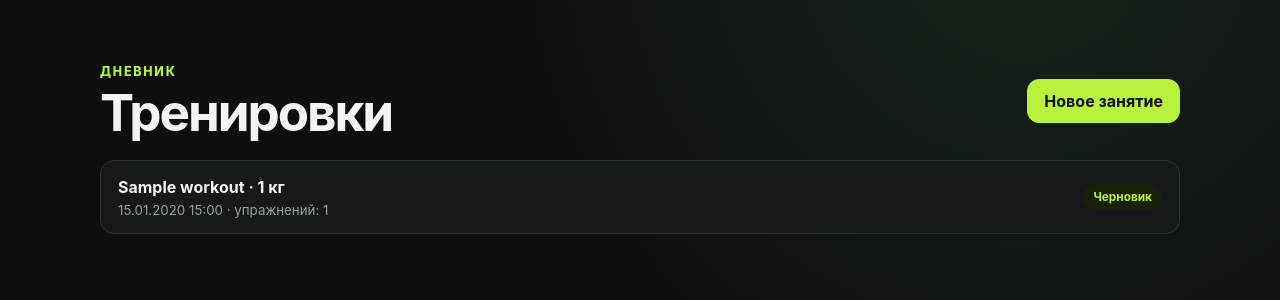
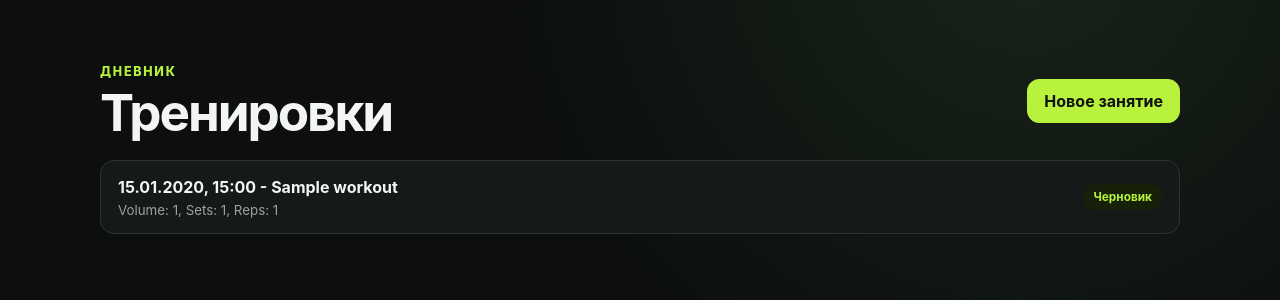
Before and after one commit to z00k0/gym_site, a Django app: page /workouts/ in a window 1280 px wide. Shown: the part 68-368 px from the top of the page. Run offline with Django 5.2, Linux system fonts and the light colour scheme; a user stored in the database is signed in; tables that the repository leaves empty hold one stand-in row (values such as "Sample post").

Commit message:
Update workout list metrics and finish redirect

```diff
--- a/templates/workouts/list.html
+++ b/templates/workouts/list.html
@@ -1,2 +1,2 @@
 {% extends 'base.html' %}
-{% block content %}<div class="section-head"><div><p class="eyebrow">Дневник</p><h1>Тренировки</h1></div><a class="button primary" href="{% url 'workout_create' %}">Новое занятие</a></div><div class="stack">{% for workout in workouts %}<a class="list-card" href="{% url 'workout_detail' workout.pk %}"><span><strong>{{ workout }} · {{ workout.tonnage|floatformat:-2 }} кг</strong><small>{{ workout.started_at|date:'d.m.Y H:i' }} · упражнений: {{ workout.items.count }}</small></span><span class="badge">{{ workout.get_status_display }}</span></a>{% empty %}<div class="empty">История пока пуста.</div>{% endfor %}</div>{% endblock %}
+{% block content %}<div class="section-head"><div><p class="eyebrow">Дневник</p><h1>Тренировки</h1></div><a class="button primary" href="{% url 'workout_create' %}">Новое занятие</a></div><div class="stack">{% for workout in workouts %}<a class="list-card" href="{% url 'workout_detail' workout.pk %}"><span><strong>{{ workout.started_at|date:'d.m.Y, H:i' }} - {{ workout }}</strong><small>Volume: {{ workout.tonnage|floatformat:-2 }}, Sets: {{ workout.completed_sets }}, Reps: {{ workout.completed_reps }}</small></span><span class="badge">{{ workout.get_status_display }}</span></a>{% empty %}<div class="empty">История пока пуста.</div>{% endfor %}</div>{% endblock %}
--- a/workouts/views.py
+++ b/workouts/views.py
@@ -4,6 +4,7 @@ from django.contrib import messages
 from django.contrib.auth.decorators import login_required
 from django.db import transaction
 from django.db.models import (
+    Count,
     DecimalField,
     ExpressionWrapper,
     F,
@@ -167,7 +168,14 @@ def workout_list(request):
             Sum(volume, filter=Q(items__sets__completed=True)),
             Value(Decimal("0")),
             output_field=DecimalField(max_digits=16, decimal_places=2),
-        )
+        ),
+        completed_sets=Count(
+            "items__sets", filter=Q(items__sets__completed=True)
+        ),
+        completed_reps=Coalesce(
+            Sum("items__sets__reps", filter=Q(items__sets__completed=True)),
+            Value(0),
+        ),
     ).order_by("-started_at", "-pk")
     return render(request, "workouts/list.html", {"workouts": workouts})
 
@@ -402,6 +410,7 @@ def finish(request, pk):
             workout.completed_at = timezone.now()
             workout.save(update_fields=["status", "completed_at"])
             messages.success(request, "Тренировка завершена.")
+            return redirect("workout_list")
         else:
             messages.error(request, "Отметьте хотя бы один выполненный подход.")
     return redirect("workout_detail", pk=pk)
```
Also changed, not shown: tests/test_workouts.py (+6 -2 lines).
